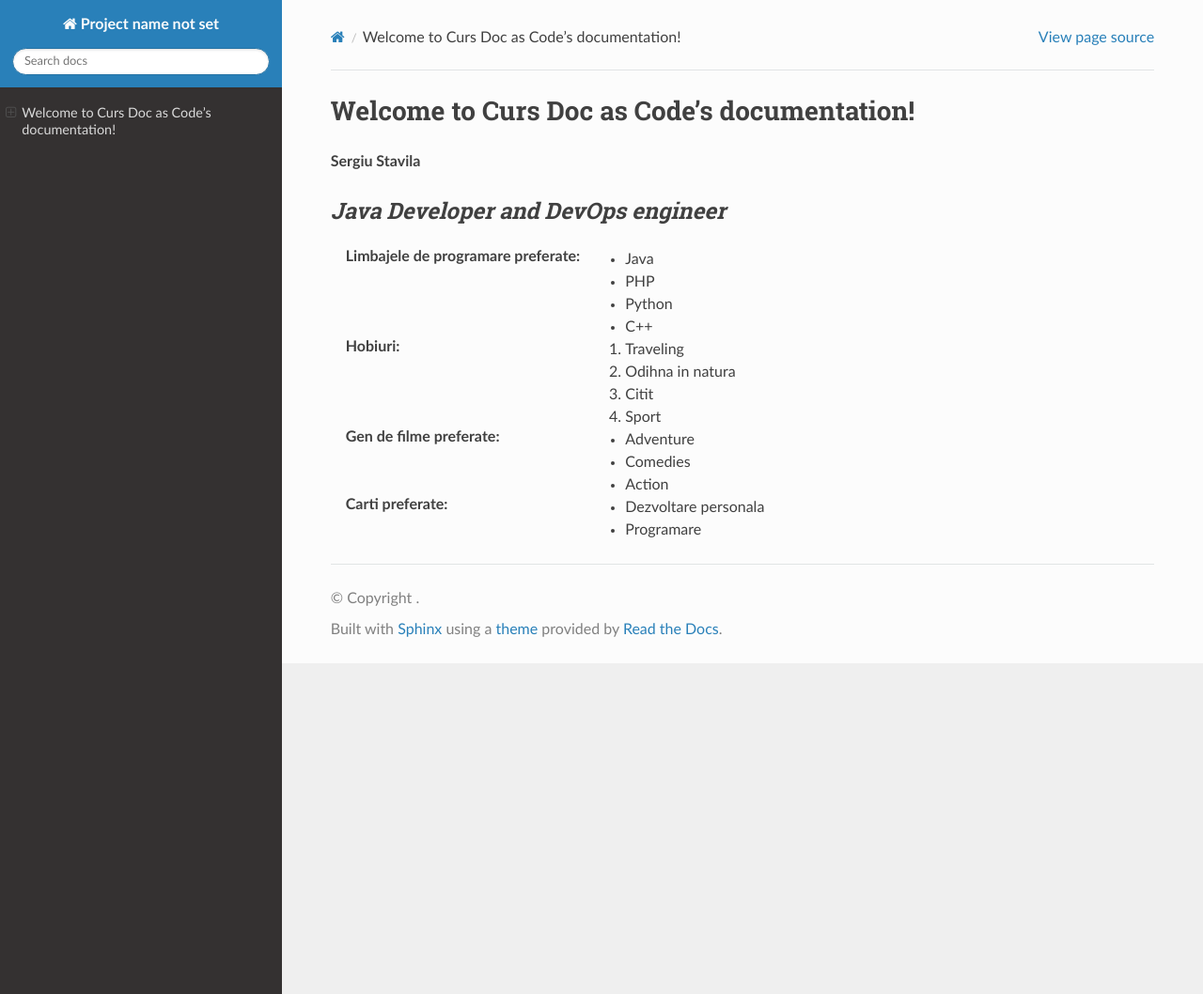
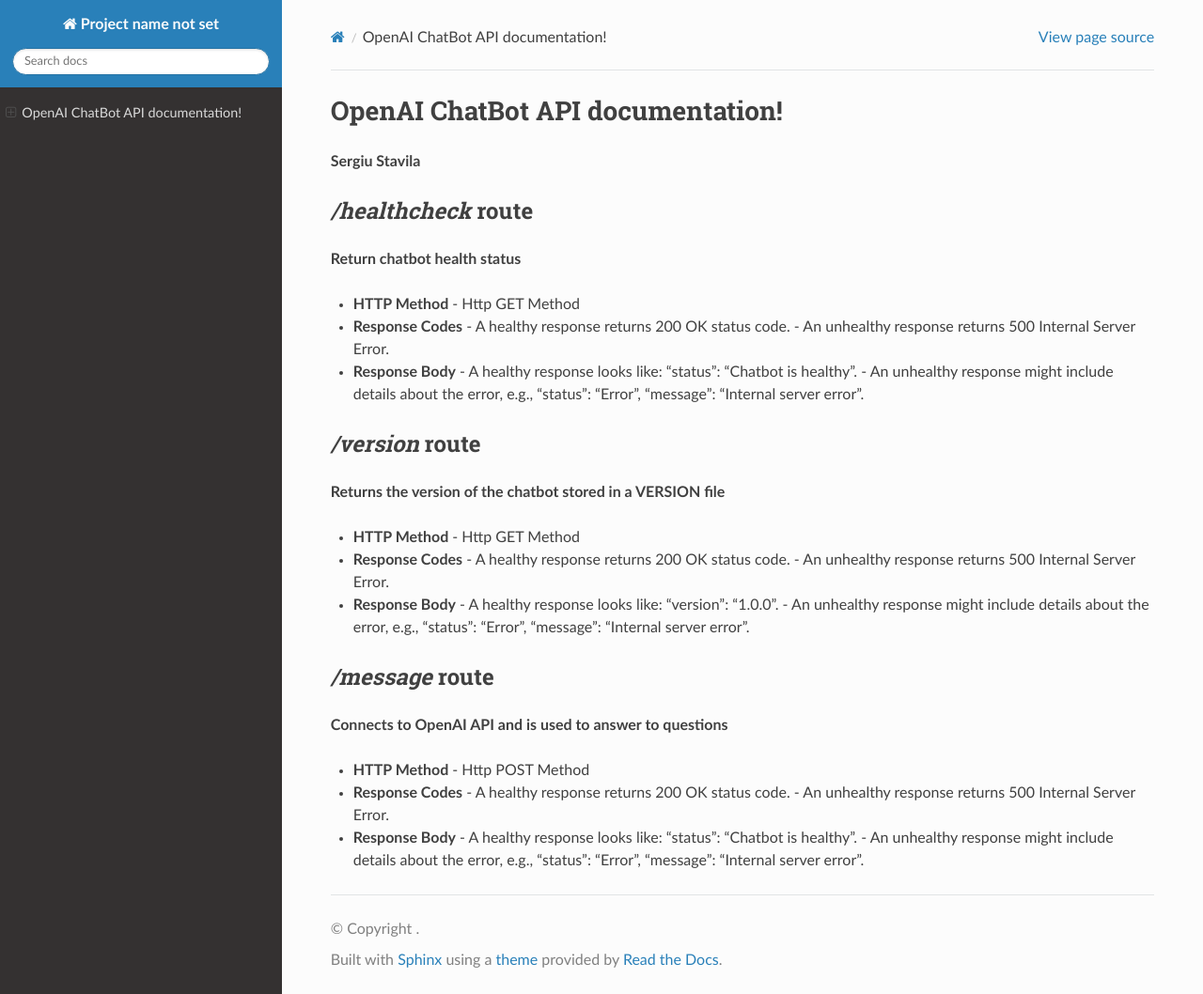
Before and after one commit to sergiustavila/chatbot-project, a Sphinx documentation site: the page built from source/index.rst, in a window 1280 px wide and 1058 px high. Shown: the whole window at 94% size. Built offline with Sphinx 7.4.7 and the Read the Docs theme 2.0.0, drawn with Linux system fonts in a browser that asks for light colours.

Commit message:
Wrote API docs

```diff
--- a/source/index.rst
+++ b/source/index.rst
@@ -3,31 +3,52 @@
    You can adapt this file completely to your liking, but it should at least
    contain the root `toctree` directive.
 
-Welcome to Curs Doc as Code's documentation!
+OpenAI ChatBot API documentation!
 ============================================
 
 **Sergiu Stavila**
 
-*Java Developer and DevOps engineer*
-------------------------------------
+*/healthcheck* route
+--------------------
+**Return chatbot health status**
 
-:Limbajele de programare preferate:
-   - Java
-   - PHP
-   - Python
-   - C++
+- **HTTP Method**
+  - Http GET Method
 
-:Hobiuri:
-   #. Traveling
-   #. Odihna in natura
-   #. Citit
-   #. Sport
+- **Response Codes**
+  - A healthy response returns 200 OK status code.
+  - An unhealthy response returns 500 Internal Server Error.
 
-:Gen de filme preferate:
-   * Adventure
-   * Comedies
-   * Action
+- **Response Body**
+  - A healthy response looks like: "status": "Chatbot is healthy".
+  - An unhealthy response might include details about the error, e.g., "status": "Error", "message": "Internal server error".
 
-:Carti preferate:
-   - Dezvoltare personala
-   - Programare
+*/version* route
+--------------------
+**Returns the version of the chatbot stored in a VERSION file**
+
+- **HTTP Method**
+  - Http GET Method
+
+- **Response Codes**
+  - A healthy response returns 200 OK status code.
+  - An unhealthy response returns 500 Internal Server Error.
+
+- **Response Body**
+  - A healthy response looks like: "version": "1.0.0".
+  - An unhealthy response might include details about the error, e.g., "status": "Error", "message": "Internal server error".
+
+*/message* route
+--------------------
+**Connects to OpenAI API and is used to answer to questions**
+
+- **HTTP Method**
+  - Http POST Method
+
+- **Response Codes**
+  - A healthy response returns 200 OK status code.
+  - An unhealthy response returns 500 Internal Server Error.
+
+- **Response Body**
+  - A healthy response looks like: "status": "Chatbot is healthy".
+  - An unhealthy response might include details about the error, e.g., "status": "Error", "message": "Internal server error".
```
